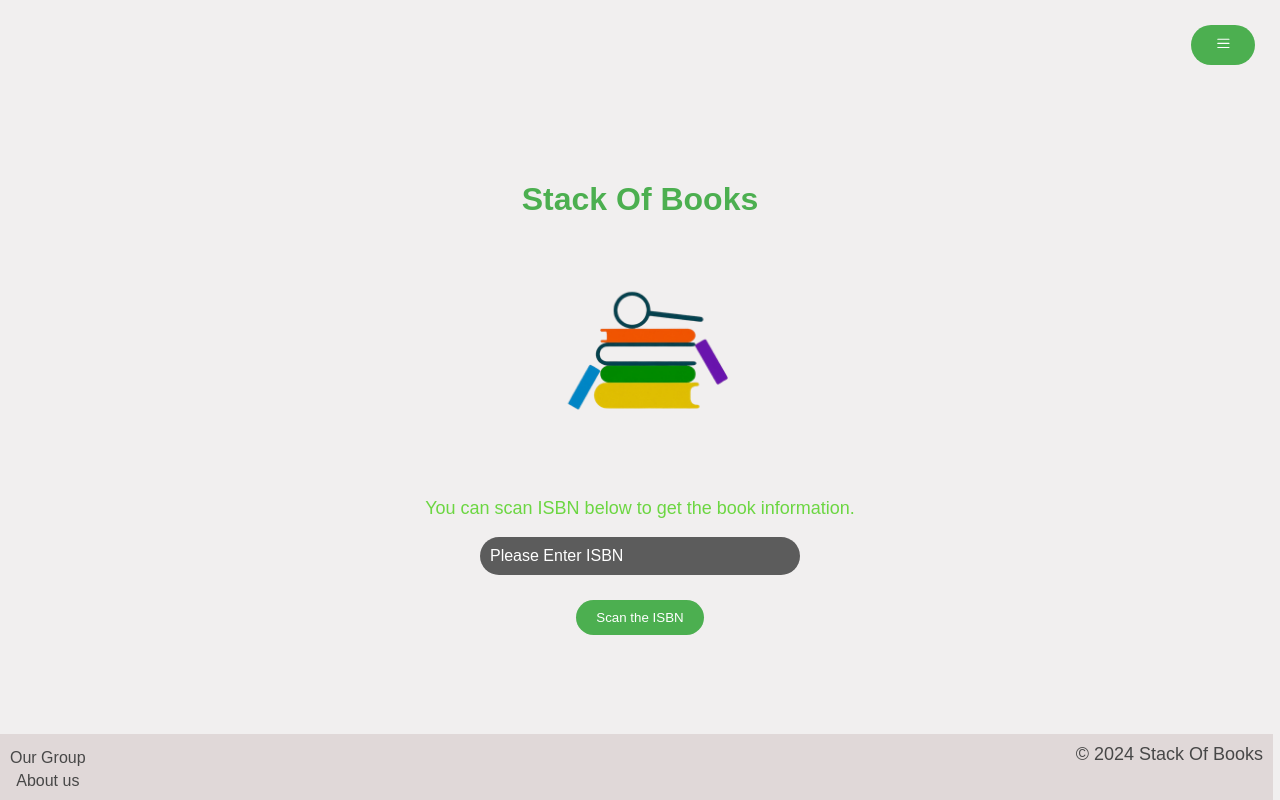
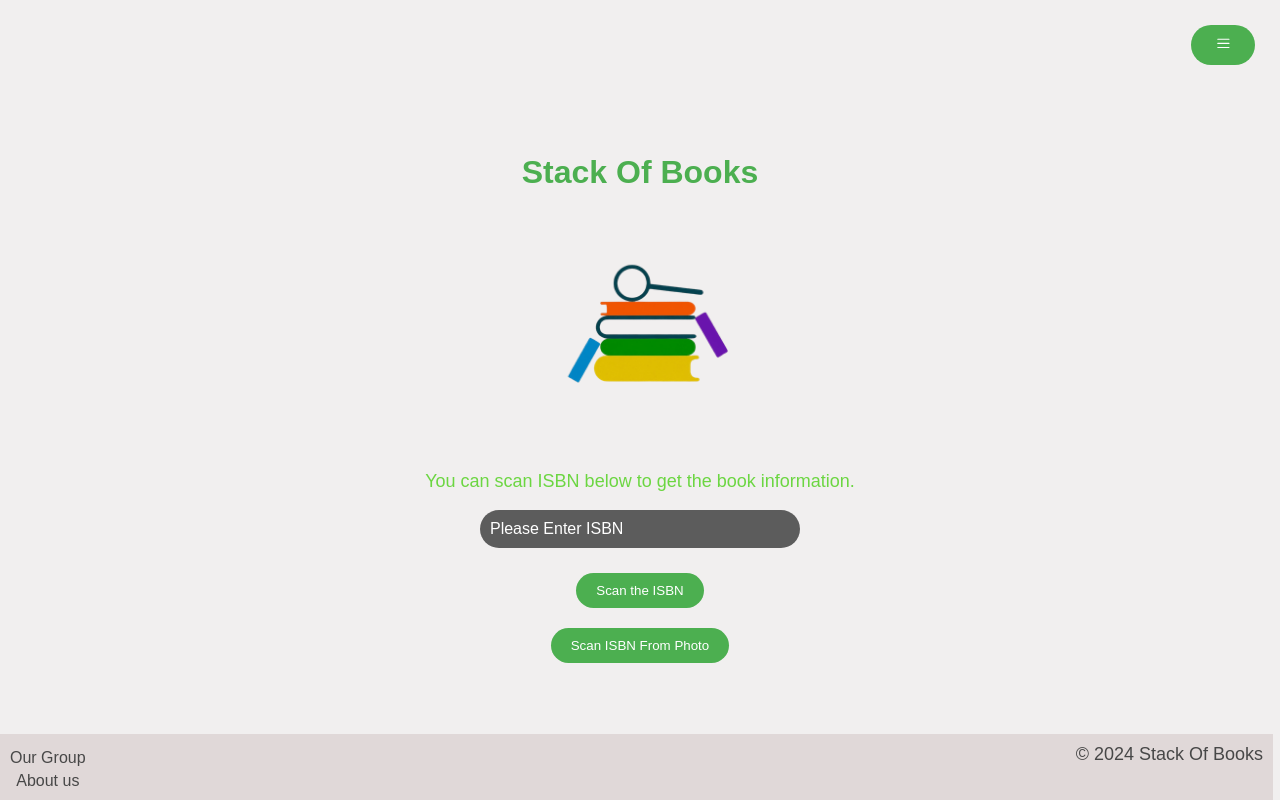
Before and after one commit to anishparulekar972/Stack-Of-Books, a React (Create React App) app in the folder client/: page / in a window 1280 px wide. Built offline with nearby package versions, Linux system fonts and the light colour scheme.

Commit message:
Code for extracting ISBN from pic of number above barcode on the back of the book

```diff
--- a/client/package.json
+++ b/client/package.json
@@ -12,13 +12,16 @@
     "axios": "^1.7.7",
     "cors": "^2.8.5",
     "express": "^4.21.1",
+    "jimp": "^1.6.0",
     "nodemon": "^3.1.7",
+    "opencv.js": "^1.2.1",
     "react": "^18.3.1",
     "react-dom": "^18.3.1",
     "react-router-dom": "^6.28.0",
     "react-scripts": "5.0.1",
     "redis": "^4.7.0",
     "serve": "^14.2.4",
+    "tesseract.js": "^5.1.1",
     "web-vitals": "^2.1.4"
   },
   "scripts": {
--- a/client/src/App.js
+++ b/client/src/App.js
@@ -5,6 +5,7 @@ import Axios from 'axios';
 import { ActionIcon } from '@mantine/core';
 import { IconSquareXFilled, IconMenu2 } from '@tabler/icons-react';
 import { Link } from 'react-router-dom';
+import InfoFromCamera from './InfoFromPhoto';
 
 function App() {
   const [isbn, setIsbn] = useState("");
@@ -120,6 +121,9 @@ function App() {
           <div className="button-container">
             <button onClick={(e) => handleSubmit(e)}>Scan the ISBN</button>
           </div>
+          <div>
+            <InfoFromCamera setInfoText={setIsbn} />
+          </div>
         </>
       )}
 
--- /dev/null
+++ b/client/src/InfoFromPhoto.js
@@ -0,0 +1,51 @@
+import React, { useState } from 'react';
+import Tesseract from 'tesseract.js';
+import cv from 'opencv.js';
+
+const OCRUploader = ({ setInfoText }) => {
+  const [processing, setProcessing] = useState(false);
+
+  const handleFileUpload = (e) => {
+    const file = e.target.files[0];
+    if (!file) return;
+
+
+    setProcessing(true);
+
+    const extractISBN = (text) => {
+        const regex = /ISBN\s([\d-]{13,17})/; // Match "ISBN" followed by 13 or 17 characters (digits or dashes)
+        const match = text.match(regex);  // Apply regex to the text
+        console.log(match);
+        return match ? match[1].replace(/-/g, '') : null;
+      };
+
+    Tesseract.recognize( file, 'eng', { logger: (m) => console.log(m), tessedit_char_whitelist: '0123456789', psm: 7, } )
+      .then(({ data: { text } }) => {
+        // Convert extracted text to JSON
+        const result = { extractedText: text };
+        console.log(result);
+        setInfoText(extractISBN(result.extractedText));
+      })
+      .catch((err) => { console.error("Error processing image:", err);})
+      .finally(() => { setProcessing(false); });
+  };
+
+  return (
+    <div style={{ textAlign: 'center', marginTop: '10px' }}>
+
+      <input
+        id="file-input"
+        type="file"
+        accept="image/*"
+        style={{ display: 'none' }}
+        onChange={handleFileUpload} />
+
+        <button onClick={() => document.getElementById('file-input').click()}
+        disabled={processing}>
+          {processing ? "Processing..." : "Scan ISBN From Photo"}
+        </button>
+    </div>
+  );
+};
+
+export default OCRUploader;
```
Also changed, not shown: 1 other file (tests, documents, lock files or other folders).
